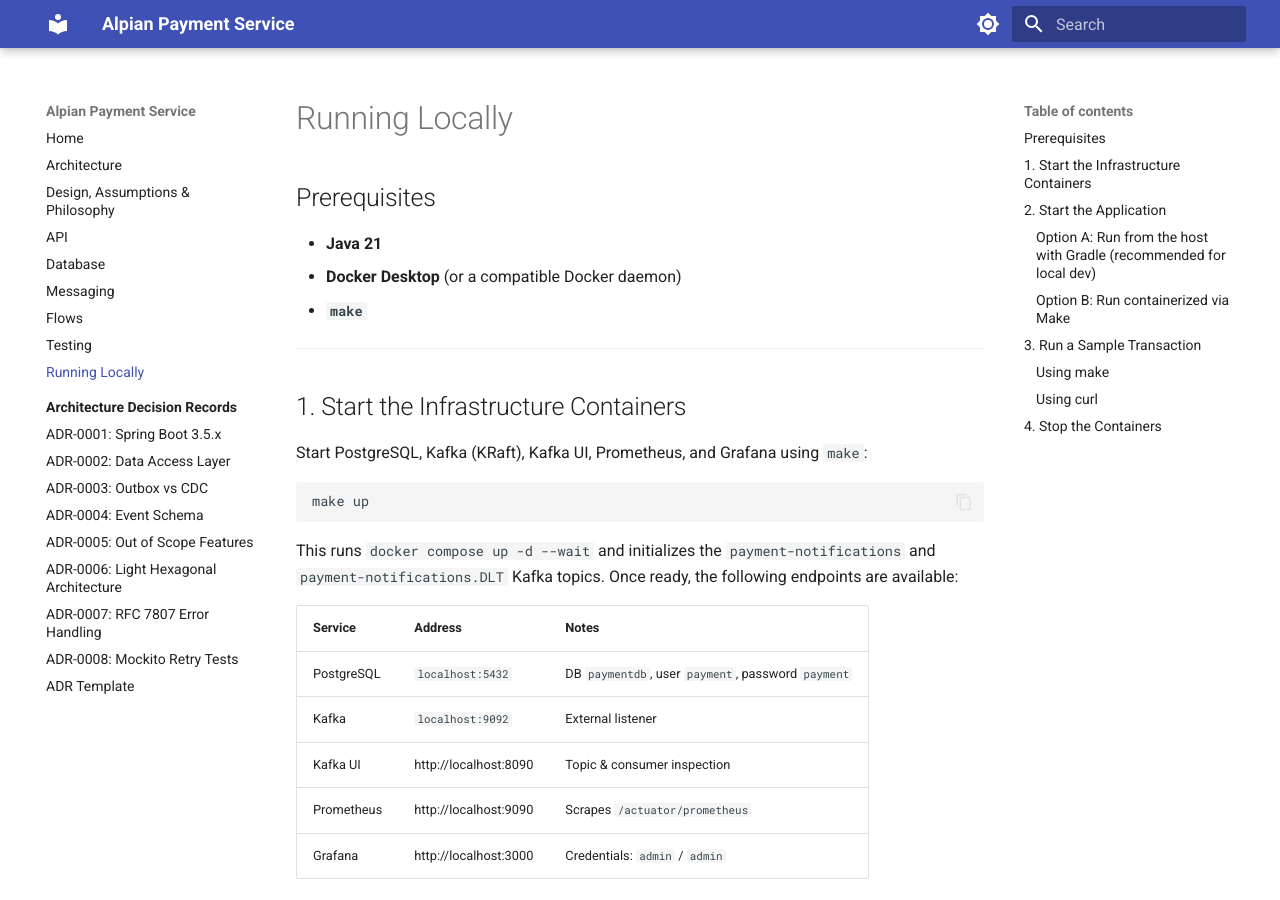
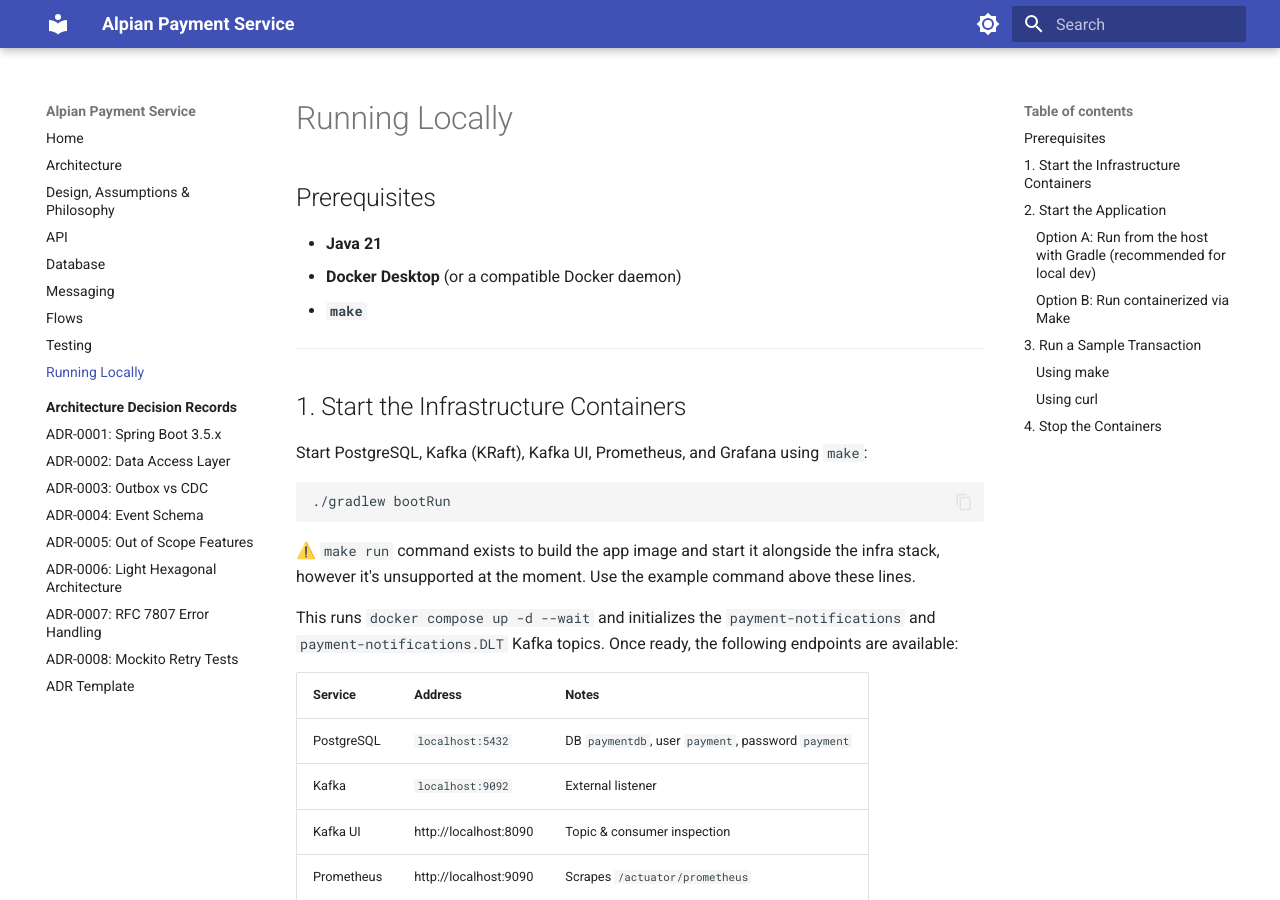
Before and after one commit to Luisa13/Alpian-Payment-Service, an MkDocs documentation site: the page built from docs/running-locally.md, in a window 1280 px wide and 900 px high. Built offline with MkDocs 1.6.1 and Material for MkDocs 9.7.7, drawn with Linux system fonts in a browser that asks for light colours.

Commit message:
Change command to start app from make to gradlew
Updated instructions for starting the application locally with gradlew.

````diff
--- a/docs/running-locally.md
+++ b/docs/running-locally.md
@@ -13,8 +13,9 @@
 Start PostgreSQL, Kafka (KRaft), Kafka UI, Prometheus, and Grafana using `make`:
 
 ```bash
-make up
+./gradlew bootRun
 ```
+⚠️ `make run` command exists to build the app image and start it alongside the infra stack, however it's unsupported at the moment. Use the example command above these lines.
 
 This runs `docker compose up -d --wait` and initializes the `payment-notifications` and `payment-notifications.DLT` Kafka topics. Once ready, the following endpoints are available:
 
````
